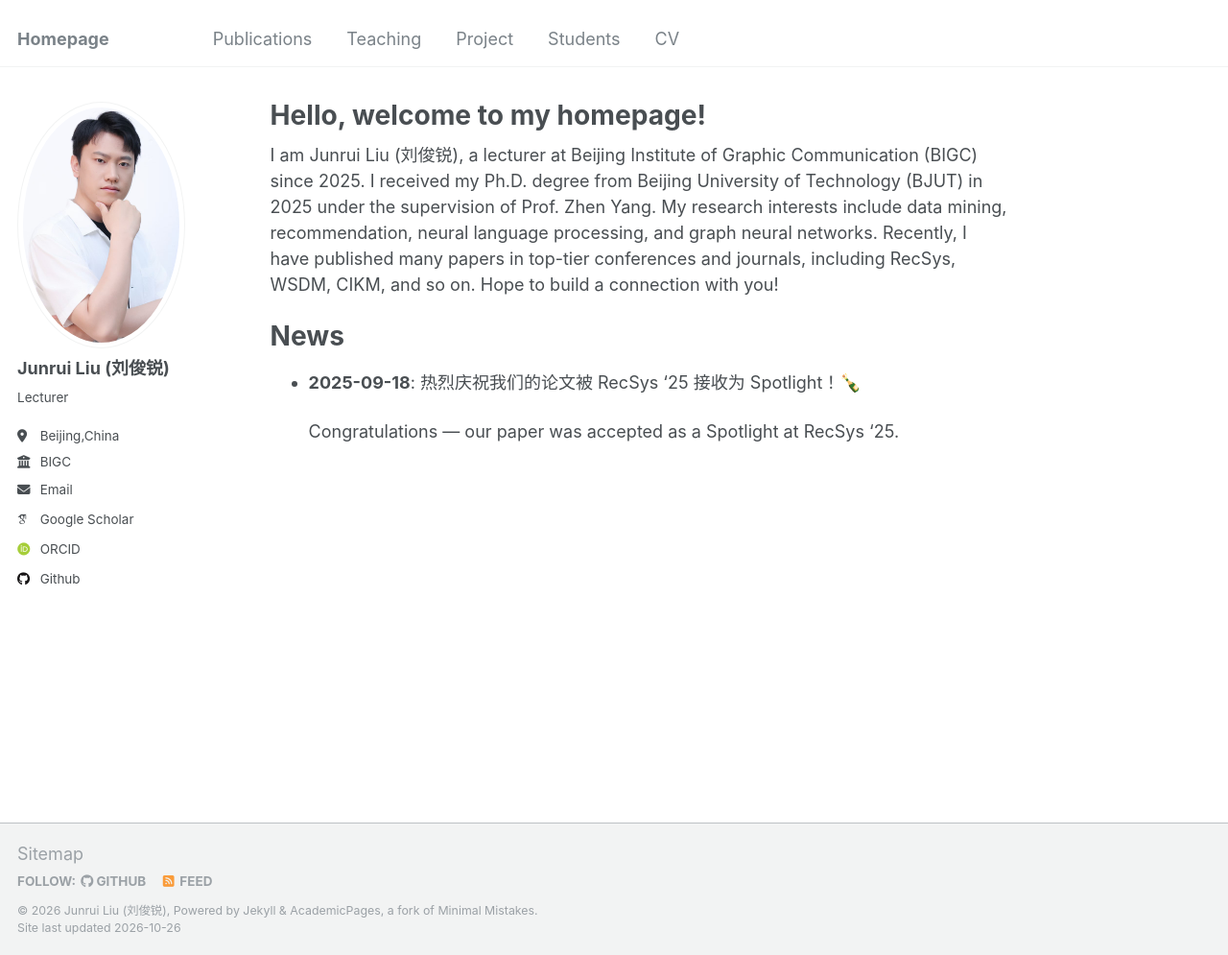
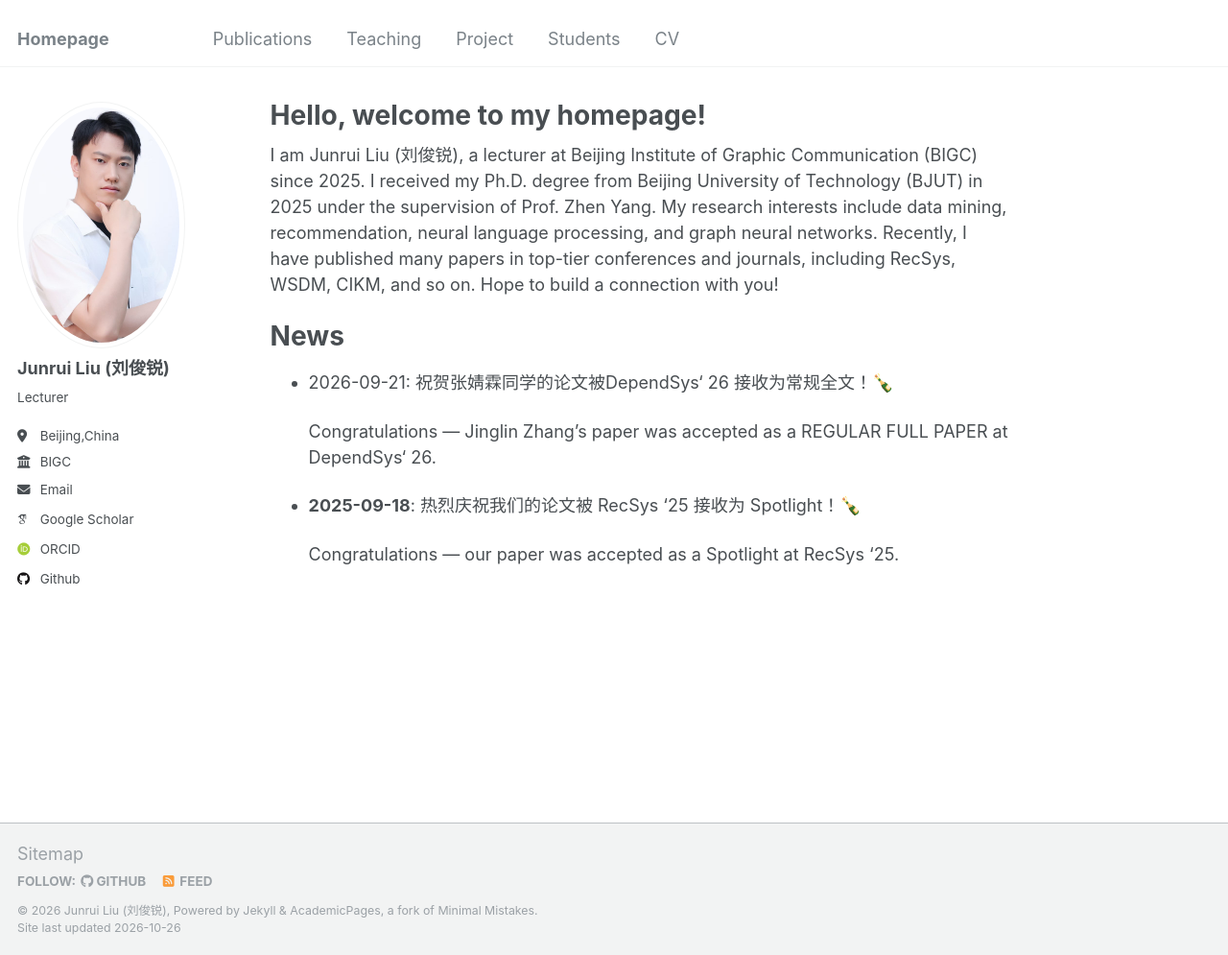
Before and after one commit to dianziliu/dianziliu.github.io, a Jekyll site: the page built from _pages/about.md, in a window 1280 px wide and 995 px high. Shown: the whole window at 96% size. Built offline with Jekyll 4.4.1, drawn with Linux system fonts in a browser that asks for light colours; some web fonts are replaced.

Commit message:
更新新闻

```diff
--- a/_pages/about.md
+++ b/_pages/about.md
@@ -6,8 +6,8 @@ redirect_from:
   - /about/
   - /about.html
 ---
+<!-- # Biography -->
 
-<!-- # Biography -->
 I am Junrui Liu (刘俊锐), a lecturer at Beijing Institute of Graphic Communication (BIGC) since 2025.
 I received my Ph.D. degree from Beijing University of Technology (BJUT) in 2025 under the supervision of Prof. Zhen Yang. My research interests include data mining, recommendation, neural language processing, and graph neural networks.
 Recently, I have published many papers in top-tier conferences and journals, including RecSys, WSDM, CIKM, and so on.
@@ -15,6 +15,10 @@ Hope to build a connection with you!
 
 # News
 
+- 2026-09-21: 祝贺张婧霖同学的论文被DependSys‘ 26 接收为常规全文！🍾
+
+	Congratulations — Jinglin Zhang's paper was accepted as a REGULAR FULL PAPER at DependSys‘ 26.
+
 - **2025-09-18**: 热烈庆祝我们的论文被 RecSys '25 接收为 Spotlight！🍾
 
-  Congratulations — our paper was accepted as a Spotlight at RecSys '25.
+	Congratulations — our paper was accepted as a Spotlight at RecSys '25.
```
